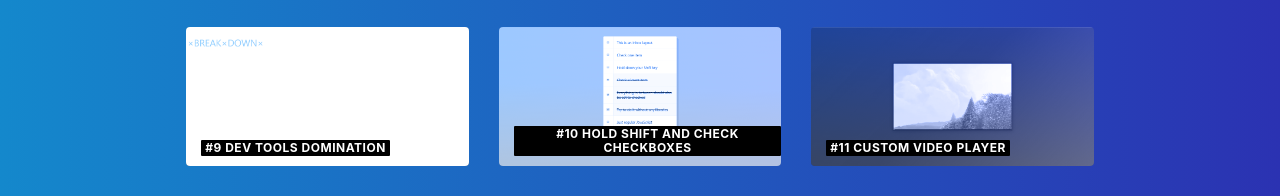
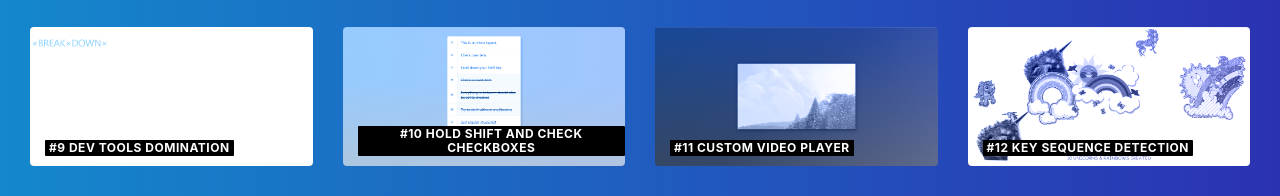
Before and after one commit to bhy304/JavaScript30, a plain HTML site: page index.html in a window 1280 px wide. Shown: the part 719-915 px from the top of the page. Drawn offline with Linux system fonts and the light colour scheme.

Commit message:
update demo page day12

```diff
--- a/index.html
+++ b/index.html
@@ -79,6 +79,12 @@
             <a href="https://bhy304.github.io/JavaScript30/11%20-%20Custom%20Video%20Player/">
             <img src="assets/img/VideoPlayer.png" alt="Custom Video Player">
             <span class="description">#11 Custom Video Player</span>
+            </a>
+        </div>
+        <div class="container-block container-before">
+            <a href="https://bhy304.github.io/JavaScript30/12%20-%20Key%20Sequence%20Detection/">
+            <img src="assets/img/KeySequenceDetection.png" alt="Key Sequence Detection">
+            <span class="description">#12 Key Sequence Detection</span>
             </a>
         </div>
     </div>
```
Also changed, not shown: assets/img/KeySequenceDetection.png (added).
